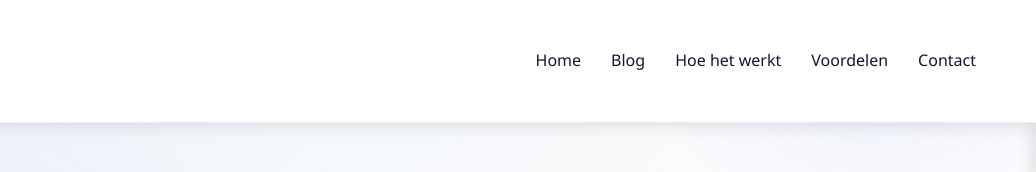
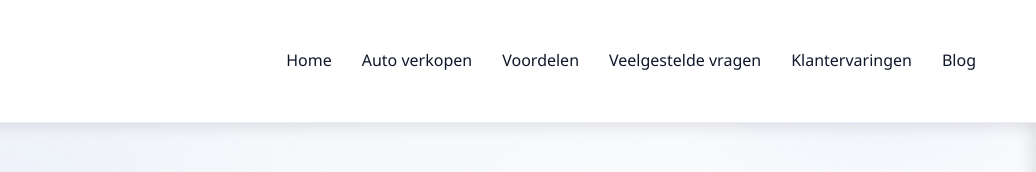
Before and after one commit to Darkwin123/mijnautoverkopen, a website: page public/index.html in a window 1280 px wide. Shown: the top 172 px of the page, 244-1280 px from the left. Drawn offline with Linux system fonts and the light colour scheme; no server answers.

Commit message:
link fixes

```diff
--- a/public/index.html
+++ b/public/index.html
@@ -1927,10 +1927,11 @@ header.scrolled {
 <div class="mobile-nav" id="mobile-nav">
   <div class="mobile-nav-links">
     <a href="/">Home</a>
-<a href="/blog">Blog</a>
-<a href="#hoe-het-werkt">Hoe het werkt</a>
-<a href="#voordelen">Voordelen</a>
-<a href="#contact">Contact</a>
+    <a href="#auto-verkopen">Auto verkopen</a>
+    <a href="#voordelen">Voordelen</a>
+    <a href="#veelgestelde-vragen">Veelgestelde vragen</a>
+    <a href="#testimonials">Klantervaringen</a>
+    <a href="/blog">Blog</a>
 </div>
 </div>
     <!-- Glow Effects -->
@@ -2007,12 +2008,13 @@ header.scrolled {
     <span></span>
     <span></span>
 </div>
-               <div class="nav-links">
+              <div class="nav-links">
     <a href="/">Home</a>
-<a href="/blog">Blog</a>
-<a href="#hoe-het-werkt">Hoe het werkt</a>
-<a href="#voordelen">Voordelen</a>
-<a href="#contact">Contact</a>
+    <a href="#auto-verkopen">Auto verkopen</a>
+    <a href="#voordelen">Voordelen</a>
+    <a href="#veelgestelde-vragen">Veelgestelde vragen</a>
+    <a href="#testimonials">Klantervaringen</a>
+    <a href="/blog">Blog</a>
 </div>
             </nav>
         </div>
@@ -2681,11 +2683,12 @@ header.scrolled {
                 <div class="footer-col">
                     <h4>Mijnautoverkopen</h4>
                     <ul class="footer-links">
-                        <li><a href="#recent-articles">Blog</a></li>
-                        <li><a href="#voordelen">Voordelen</a></li>
-                        <li><a href="#testimonials">Klantervaringen</a></li>
-                        <li><a href="#veelgestelde-vragen">Veelgestelde vragen</a></li>
-                        <li><a href="#">Over ons</a></li>
+                         <a href="/">Home</a>
+   <li><a href="#auto-verkopen">Auto verkopen</a></li>
+     <li><a href="#voordelen">Voordelen</a></li>
+     <li><a href="#veelgestelde-vragen">Veelgestelde vragen</a></li>
+     <li><a href="#testimonials">Klantervaringen</a></li>
+     <li><a href="/blog">Blog</a></li>
                     </ul>
                 </div>
 
```
Also changed, not shown: public/blog/index.html (+8 -6 lines).
